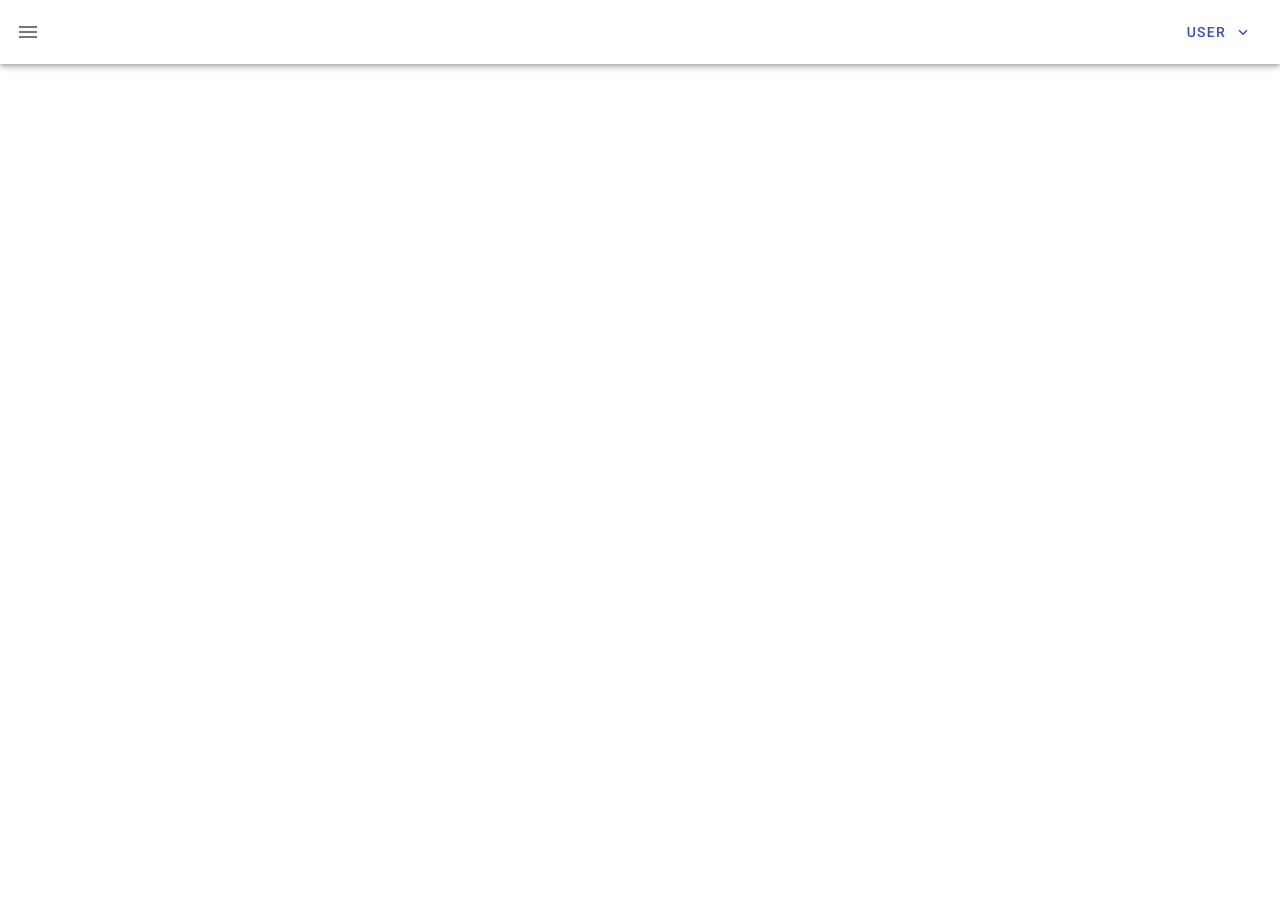
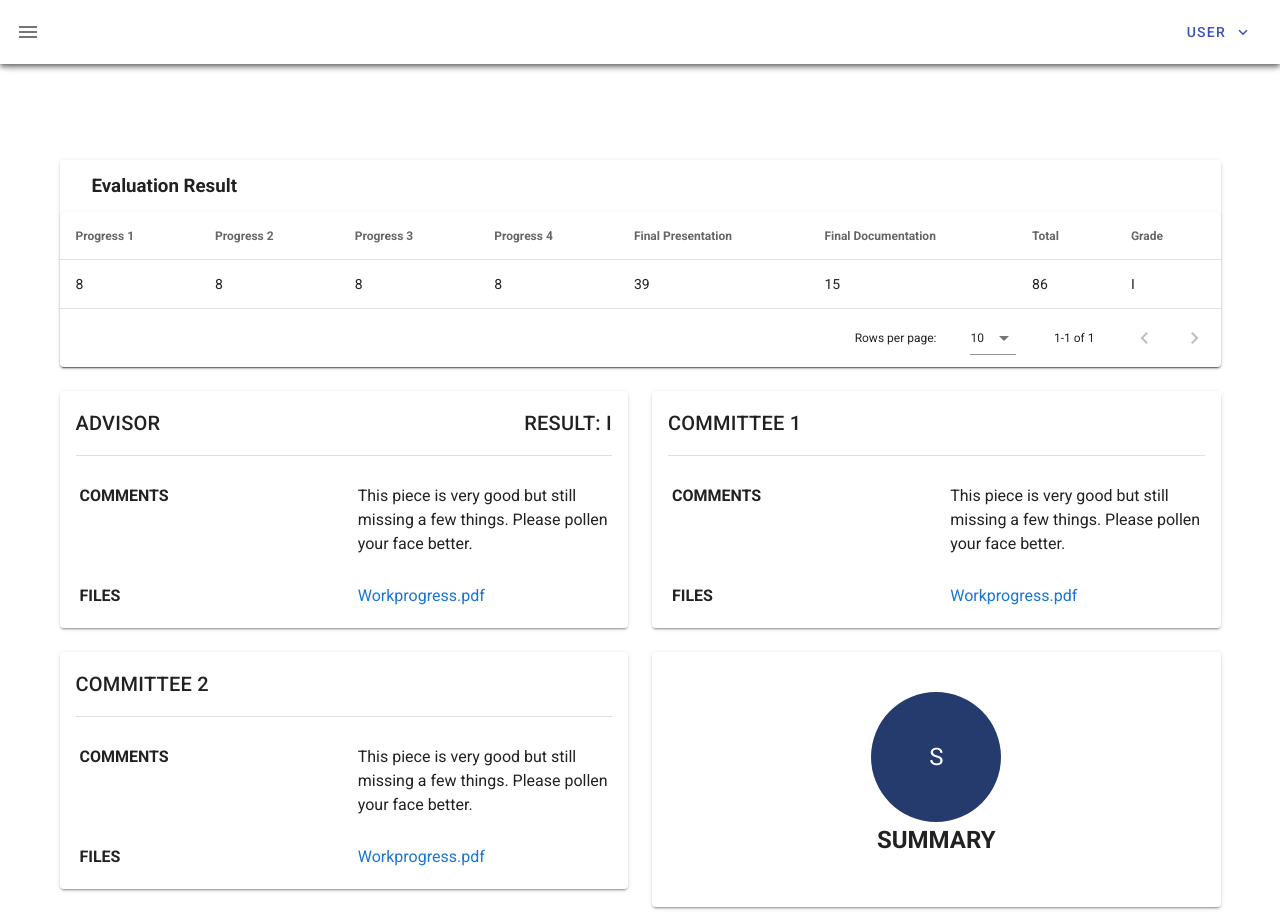
Before and after one commit to doubleun/SENIORWEB1-2, a Nuxt app in the folder work/: page /Senior1/Student/stuEvaluationResult in a window 1280 px wide. Before the commit this address had no page. Before the commit the page ends 800 px from the top, so only its background shows below. Built offline with nearby package versions, Linux system fonts and the light colour scheme.

Commit message:
create component of evaluation result page

```diff
--- /dev/null
+++ b/work/components/Student/stuEvaluationResultTable.vue
@@ -0,0 +1,145 @@
+<template>
+  <div>
+     <v-card
+    class="content justify-center mt-5"
+
+  >
+    <div class="rounded-t mb-0 px-4 py-3 border-0">
+      <div class="flex flex-wrap items-center">
+        <div class="relative w-full px-4 max-w-full flex-grow flex-1">
+          <h3
+            class="font-semibold text-lg"
+            :class="[color === 'light' ? 'text-blueGray-700' : 'text-white']"
+          >
+            Evaluation Result
+          </h3>
+        </div>
+      </div>
+    </div>
+    <v-data-table
+      :headers="headers"
+      :items="desserts"
+      class="elevation-1"
+    ></v-data-table>
+     </v-card>
+    <v-row>
+      <v-col cols="12" sm="6">
+        <v-card :loading="loading" class="mx-auto my-6 pb-5" max-width="570">
+          <v-card-title>
+            ADVISOR
+            <v-spacer></v-spacer>
+            RESULT: I
+          </v-card-title>
+          <v-divider class="mx-4"></v-divider>
+          <v-row class="pl-5 mt-4 pr-4">
+            <v-col cols="6" sm="6"> <h4>COMMENTS</h4> </v-col>
+            <v-col cols="12" sm="6">
+              This piece is very good but still missing a few things. Please
+              pollen your face better.
+            </v-col>
+          </v-row>
+          <v-row class="pl-5 mt-4 pr-4">
+            <v-col cols="6" sm="6"><h4>FILES</h4> </v-col>
+            <v-col cols="12" sm="6">
+              <a href="#" class="text-decoration-none">Workprogress.pdf</a>
+            </v-col>
+          </v-row>
+          <v-spacer></v-spacer>
+        </v-card>
+        <v-card :loading="loading" class="mx-auto pb-5" max-width="570">
+          <v-card-title>
+            COMMITTEE 2
+            <v-spacer></v-spacer>
+          </v-card-title>
+
+          <v-divider class="mx-4"></v-divider>
+          <v-row class="pl-5 mt-4 pr-4">
+            <v-col cols="6" sm="6"> <h4>COMMENTS</h4> </v-col>
+            <v-col cols="12" sm="6">
+              This piece is very good but still missing a few things. Please
+              pollen your face better.
+            </v-col>
+          </v-row>
+          <v-row class="pl-5 mt-4 pr-4">
+            <v-col cols="6" sm="6"><h4>FILES</h4> </v-col>
+            <v-col cols="12" sm="6">
+              <a href="#" class="text-decoration-none">Workprogress.pdf</a>
+            </v-col>
+          </v-row>
+          <v-spacer></v-spacer>
+        </v-card>
+      </v-col>
+      <v-col cols="12" sm="6">
+        <v-card :loading="loading" class="mx-auto my-6 pb-5" max-width="570">
+          <v-card-title>
+            COMMITTEE 1
+            <v-spacer></v-spacer>
+          </v-card-title>
+
+          <v-divider class="mx-4"></v-divider>
+          <v-row class="pl-5 mt-4 pr-4">
+            <v-col cols="6" sm="6"> <h4>COMMENTS</h4> </v-col>
+            <v-col cols="12" sm="6">
+              This piece is very good but still missing a few things. Please
+              pollen your face better.
+            </v-col>
+          </v-row>
+          <v-row class="pl-5 mt-4 pr-4">
+            <v-col cols="6" sm="6"><h4>FILES</h4> </v-col>
+            <v-col cols="12" sm="6">
+              <a href="#" class="text-decoration-none">Workprogress.pdf</a>
+            </v-col>
+          </v-row>
+          <v-spacer></v-spacer>
+        </v-card>
+        <v-card
+          :loading="loading"
+          class="mx-auto pb-5"
+          max-width="570"
+          height="255"
+        >
+          <div class="text-center">
+            <v-avatar color="#253B6E" size="130" class="mt-10">
+              <span class="white--text text-h5">S</span>
+            </v-avatar>
+            <h2>SUMMARY</h2>
+          </div>
+        </v-card>
+      </v-col>
+    </v-row>
+  </div>
+</template>
+
+<script>
+export default {
+  data() {
+    return {
+      headers: [
+        {
+          text: "Progress 1",
+          value: "progress1",
+        },
+        { text: "Progress 2", value: "progress2" },
+        { text: "Progress 3", value: "progress3" },
+        { text: "Progress 4", value: "progress4" },
+        { text: "Final Presentation", value: "finalpresentation" },
+        { text: "Final Documentation", value: "finaldocumentation" },
+        { text: "Total", value: "total" },
+        { text: "Grade", value: "grade" },
+      ],
+      desserts: [
+        {
+          progress1: 8,
+          progress2: 8,
+          progress3: 8,
+          progress4: 8,
+          finalpresentation: 39,
+          finaldocumentation: 15,
+          total: 86,
+          grade: "I",
+        },
+      ],
+    };
+  },
+};
+</script>
--- /dev/null
+++ b/work/pages/Senior1/Student/stuEvaluationResult.vue
@@ -0,0 +1,21 @@
+<template>
+    <div>
+        <Appbar />
+    <Sidebar />
+
+    <EvaluationResultForm />
+    </div>
+</template>
+
+<script>
+import Appbar from "@/components/Global/mainAppbar";
+import Sidebar from "@/components/Student/stuSidebar";
+import EvaluationResultForm from "@/components/Student/stuEvaluationResultTable";
+export default {
+  components: {
+    Appbar,
+    Sidebar,
+    EvaluationResultForm
+  },
+};
+</script>
```
